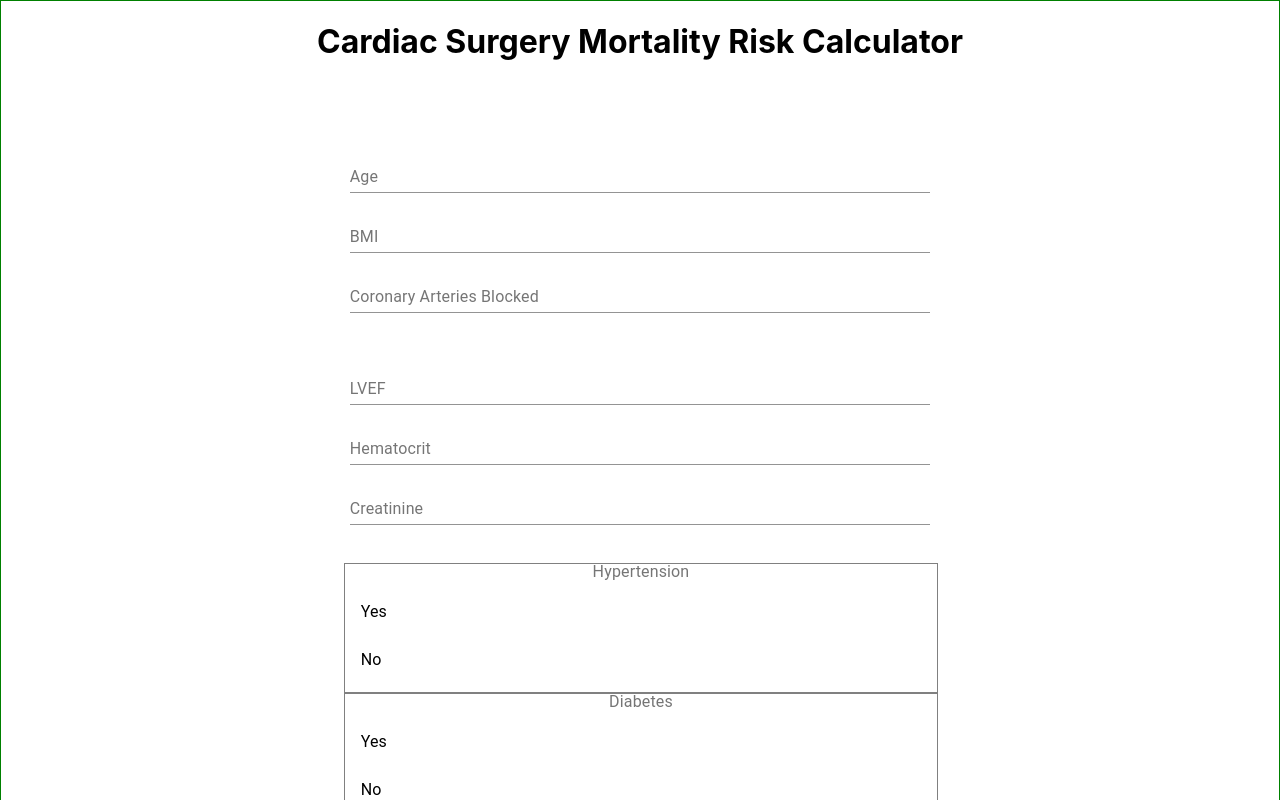
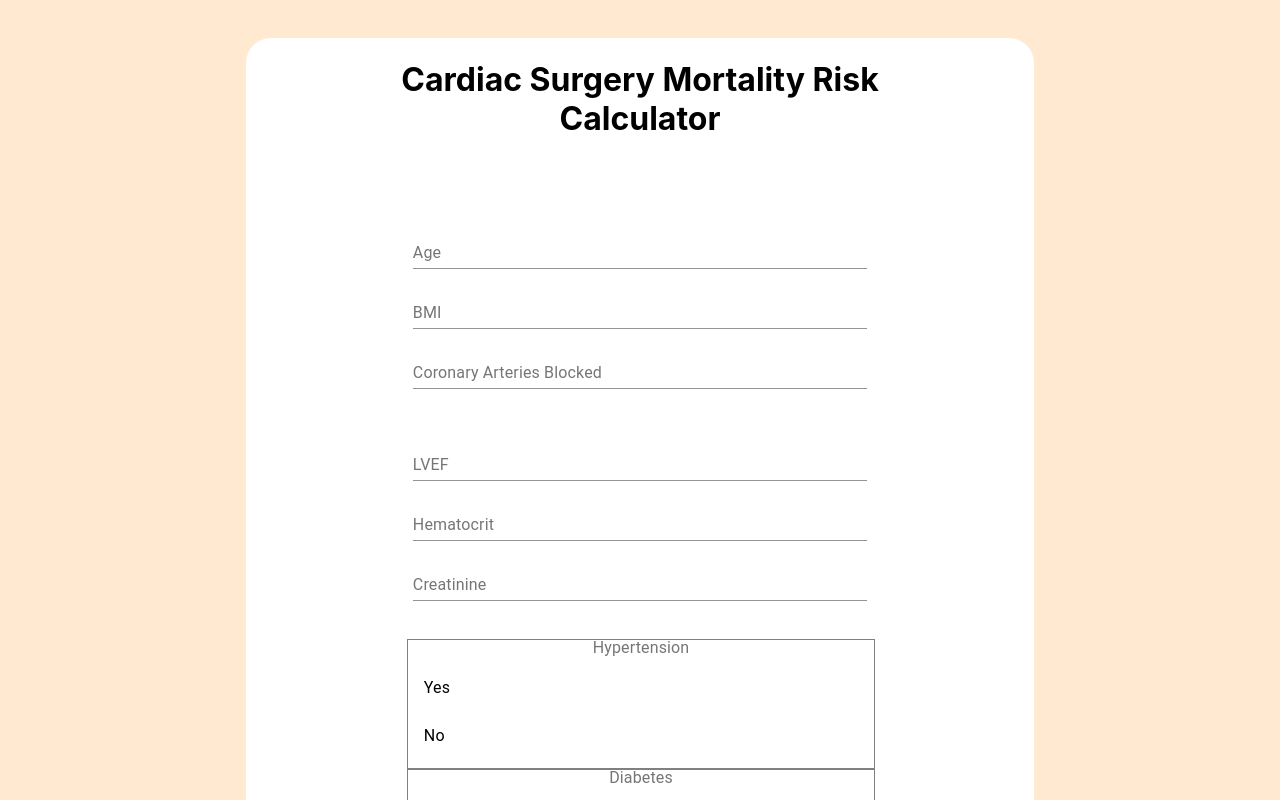
Before and after one commit to santiag0m/cardio-client, a React (Create React App) app: page / in a window 1280 px wide. Shown: the top 800 px of the page. Built offline with nearby package versions, Linux system fonts and the light colour scheme.

Commit message:
Add background

```diff
--- a/src/App.css
+++ b/src/App.css
@@ -1,9 +1,20 @@
+#root {
+  display: flex;
+  flex-direction: column;
+  align-items: center;
+  background-color: #ffead1;
+}
+
 .App {
   text-align: center;
   display: flex;
   flex-direction: column;
   align-items: center;
-  border: 1px solid green;
+  /* width: 90%; */
+  background-color: white;
+  border-radius: 25px;
+  margin-top: 3%;
+  margin-bottom: 5%;
 }
 
 .App-logo {
```
